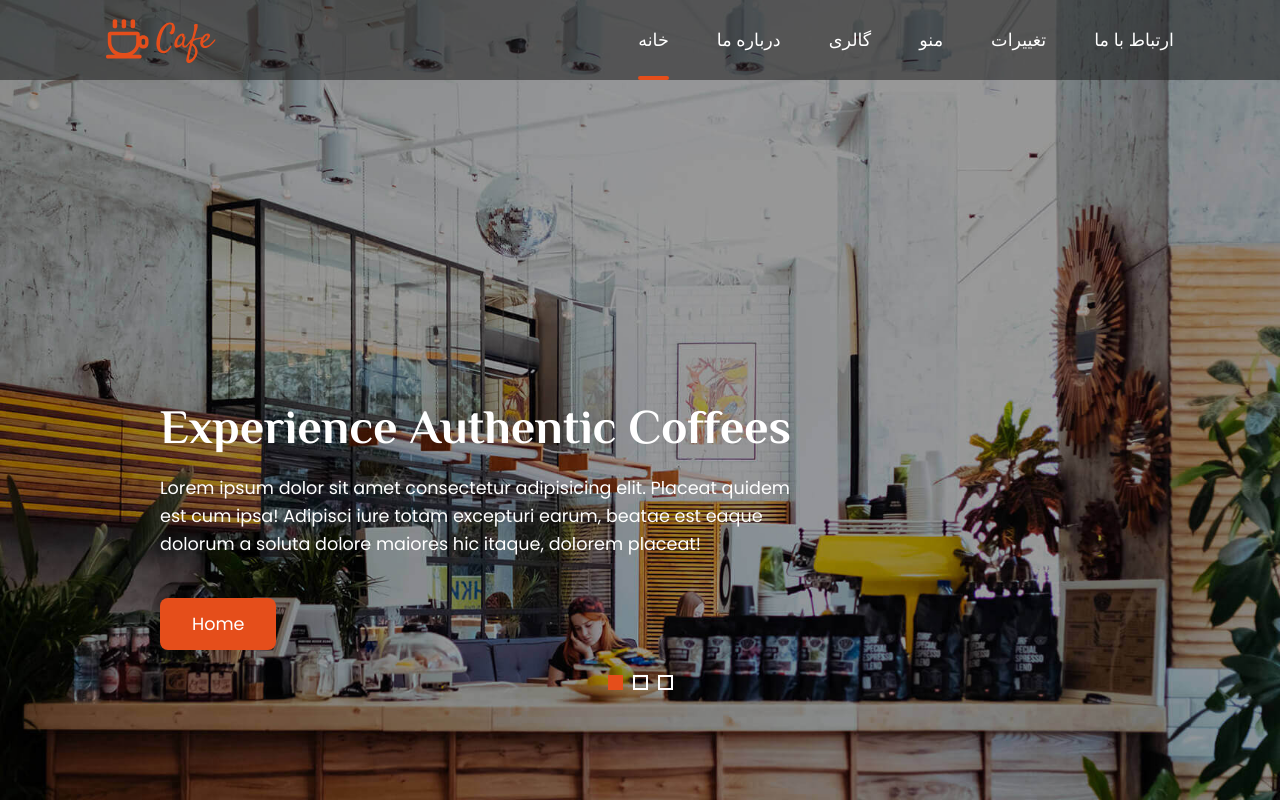
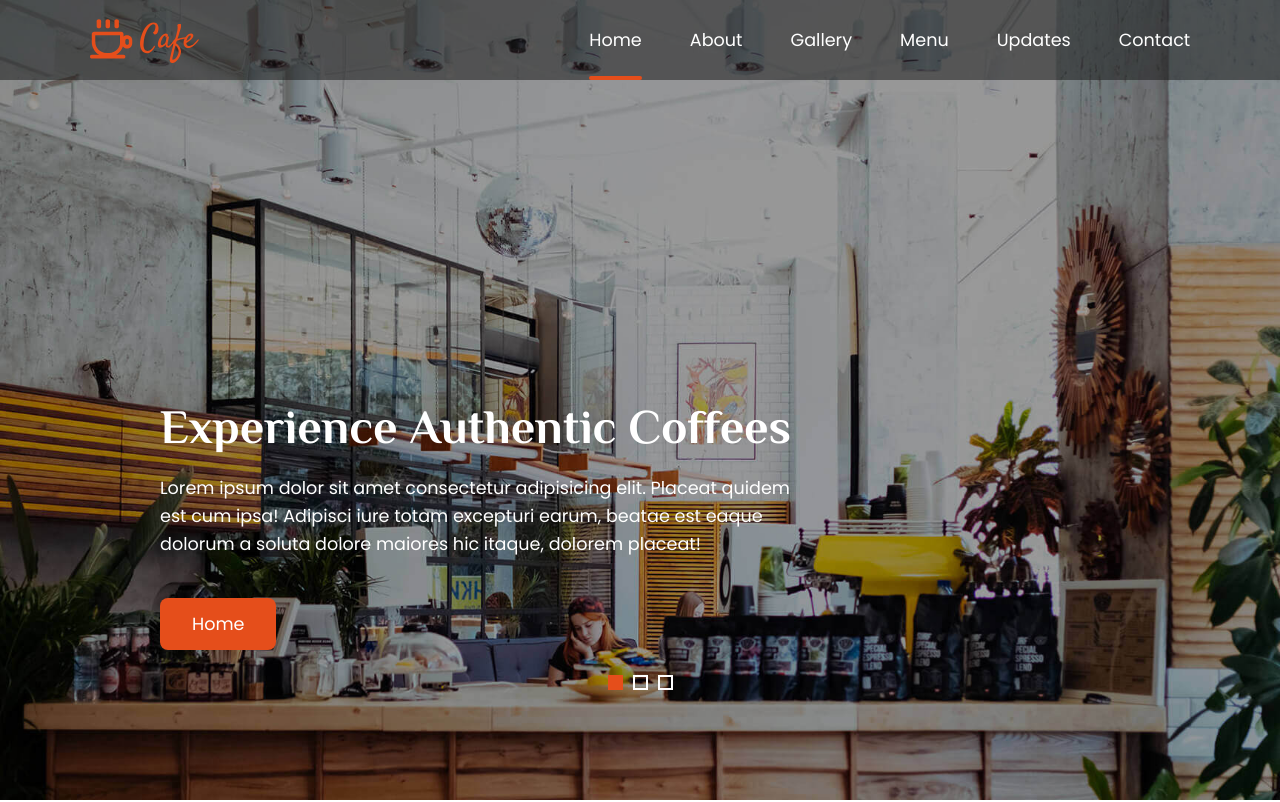
Before and after one commit to Elyas-2084/Project-Html-Css, a plain HTML site: page index.html in a window 1280 px wide. Shown: the top 802 px of the page. Drawn offline with Linux system fonts and the light colour scheme.

```diff
--- a/index.html
+++ b/index.html
@@ -26,12 +26,12 @@
 
             <div class="menu">
                 <ul>
-                    <li class="home"><a href="#main-header">خانه</a></li>
-                    <li><a href="#stories">درباره ما</a></li>
-                    <li><a href="#">گالری</a></li>
-                    <li><a href="#">منو</a></li>
-                    <li><a href="#">تغییرات</a></li>
-                    <li><a href="#">ارتباط با ما</a></li>
+                    <li class="home"><a href="#main-header">Home</a></li>
+                    <li><a href="#stories">About</a></li>
+                    <li><a href="#">Gallery</a></li>
+                    <li><a href="#">Menu</a></li>
+                    <li><a href="#">Updates</a></li>
+                    <li><a href="#">Contact</a></li>
                 </ul>
 
             </div>
```
